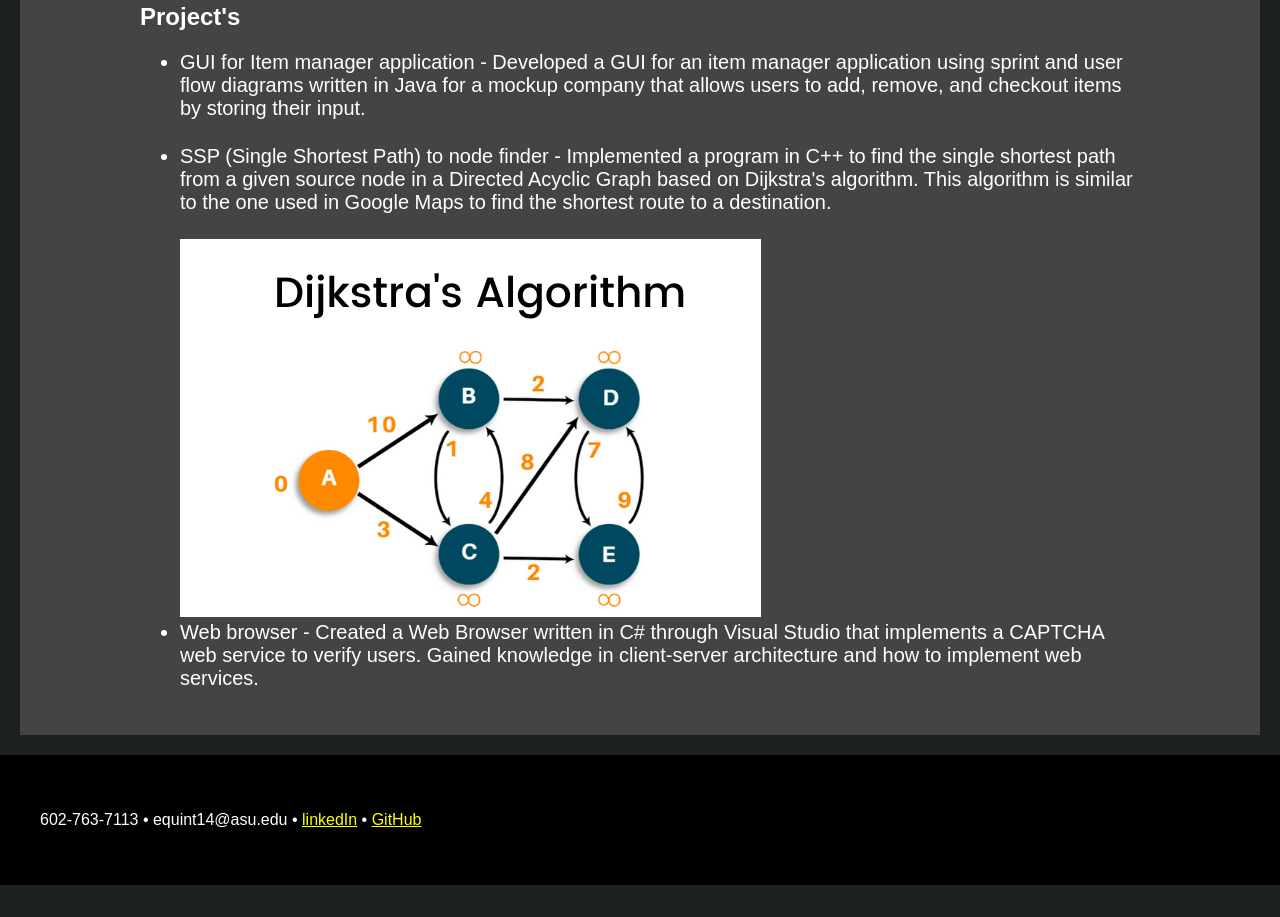
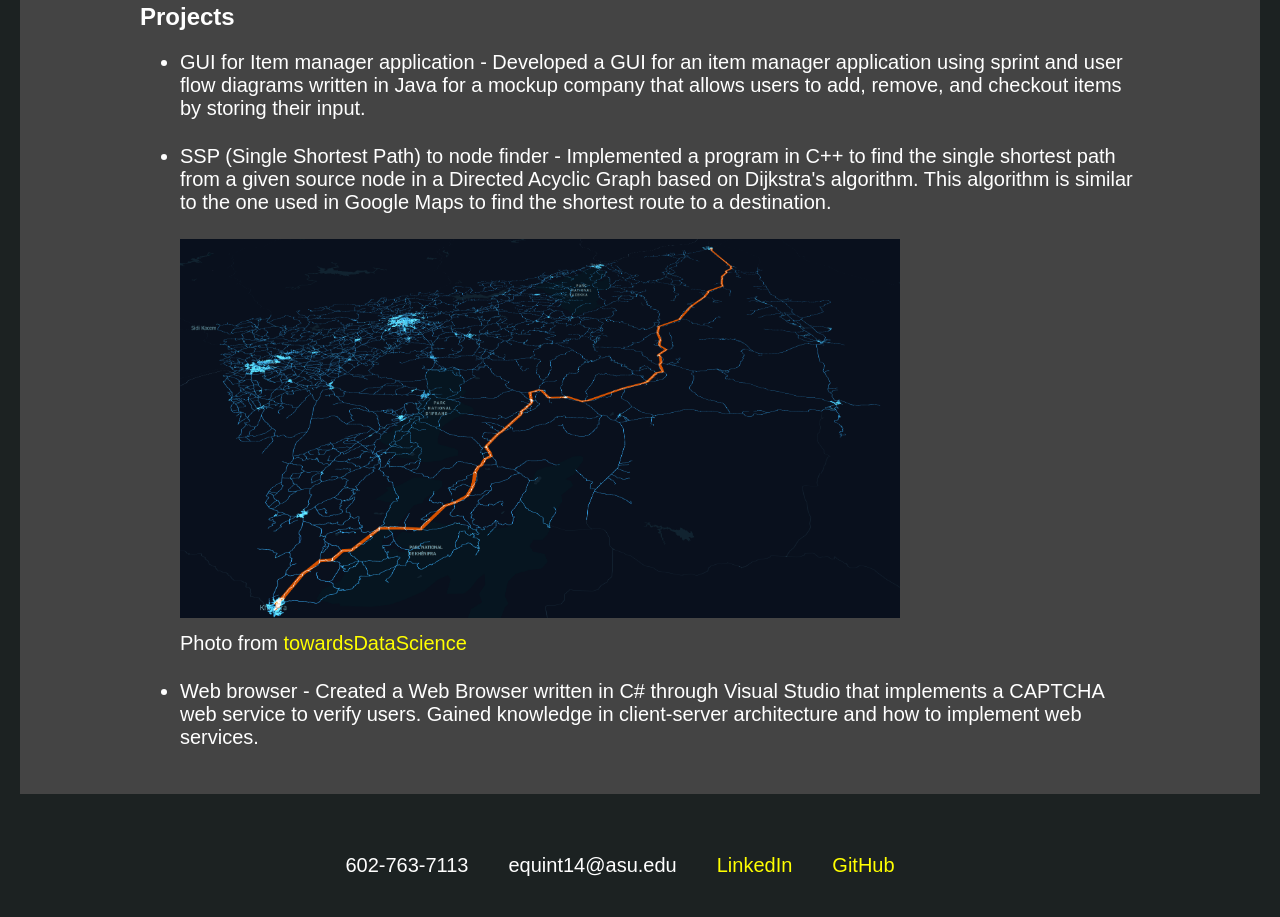
Before and after one commit to Eman09qp/Eman09qp.github.io, a plain HTML site: page index.html in a window 1280 px wide. Shown: the part 382-1299 px from the top of the page. Before the commit the page ends 1267 px from the top, so only its background shows below. Drawn offline with Linux system fonts and the light colour scheme.

Commit message:
Added images

```diff
--- a/index.html
+++ b/index.html
@@ -23,18 +23,25 @@
                     </p>
                 </div>
                 <div>
-                    <h2>Project's</h2>
+                    <h2>Projects</h2>
                     <ul>
                         <li>
                             GUI for Item manager application - Developed a GUI for an item manager application using sprint and
                             user flow diagrams written in Java for a mockup company that allows users to add, remove, and checkout items by storing their input.
                         </li>
+
                         <li>
                             SSP (Single Shortest Path) to node finder - Implemented a program in C++ to find the single shortest path from a given source node in a
                             Directed Acyclic Graph based on Dijkstra's algorithm. This algorithm is similar to the one used in Google Maps to find the shortest route to a destination.
                         </li>
-                        <img src="images/dij_alg.png" alt="Dijkstra's Algorithm"/>
-                        <li>Web browser - Created a Web Browser written in C# through Visual Studio that implements a CAPTCHA web service to verify users. Gained knowledge
+
+                        <div class="img_container">
+                            <img src="images/dij_alg.webp" alt="Dijkstra's Algorithm"/>
+                        <div class="comment">Photo from <a href="https://towardsdatascience.com/shortest-path-dijkstras-algorithm-step-by-step-python-guide-896769522752/">towardsDataScience</a></div>
+
+                        </div>
+                        <li>
+                            Web browser - Created a Web Browser written in C# through Visual Studio that implements a CAPTCHA web service to verify users. Gained knowledge
                             in client-server architecture and how to implement web services.
                         </li>
                     </ul>
@@ -42,7 +49,10 @@
             </div>
         </div>
     <footer>
-        <p>602-763-7113 • equint14@asu.edu • <a href="https://www.linkedin.com/in/emanuel-quintero-808991244">linkedIn</a> • <a href="https://github.com/Eman09qp">GitHub</a></p>
+        <div class="textbox">602-763-7113</div>
+        <div class="textbox">equint14@asu.edu</div>
+        <div class="textbox"><a href="https://www.linkedin.com/in/emanuel-quintero-808991244">LinkedIn</a></div>
+        <div class="textbox"><a href="https://github.com/Eman09qp">GitHub</a></div>
     </footer>
     </body>
 </html>
--- a/styles.css
+++ b/styles.css
@@ -8,6 +8,7 @@ body {
 
 header {
     background-color: black;
+    background-image: url("images/banner\ image.png");
     padding: 40px;
     height: 15%;
 }
@@ -28,20 +29,42 @@ h1 {
     place-items: center;
 }
 
+.comment {
+    font-size: 12gipx;
+}
+
 .container {
     width: 1000px;
 }
 
-.description_section p, li{
-    font-size: 20px;
-    margin-bottom: 25px;
+.container div p, li, .comment{
+       font-size: 20px;
+       margin-bottom: 25px;
+}
+
+.img_container img {
+    width: 75%;
+    height: 75%;
+}
+
+img {
+    margin-bottom: 10px;
 }
 
 footer {
+    display: flex;
+    flex-direction: row;
+    align-items: center;
+    justify-content: center;
+    font-size: 20px;
     padding: 40px;
-    background-color: black;
+}
+
+footer .textbox {
+    margin-right: 40px;
 }
 
 a {
     color: yellow;
+    text-decoration: none;
 }
```
Also changed, not shown: images/banner image.png (added), images/dij_alg.webp (added).
